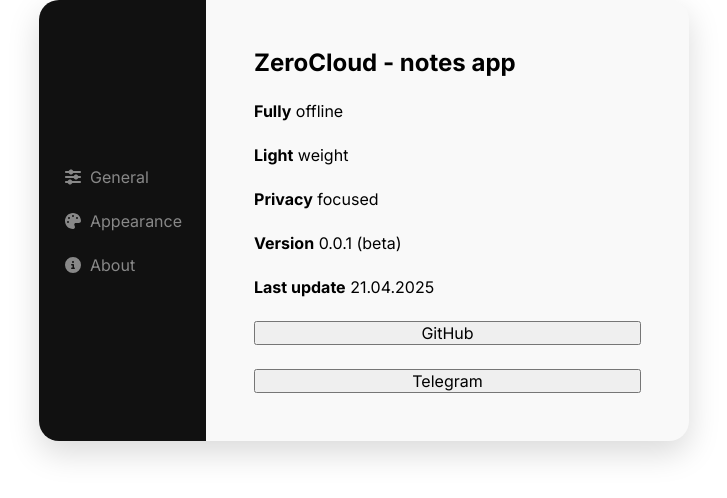
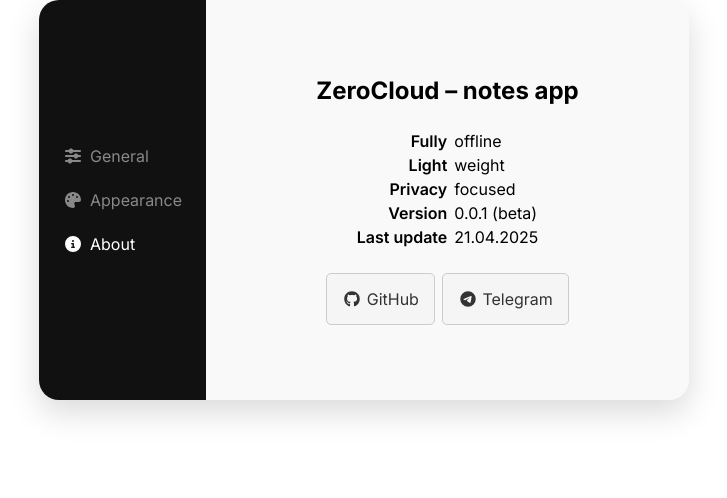
Before and after one commit to ZadniproIon/zero-cloud-notes-app, a React (Create React App) app in the folder react-app/: page / in a window 1280 px wide. Shown: the top 498 px of the page, without its empty margins (276-1003 px from the left). Built offline with nearby package versions, Linux system fonts and the light colour scheme.

Commit message:
did some stuff

```diff
--- a/react-app/src/components/SettingsModal.css
+++ b/react-app/src/components/SettingsModal.css
@@ -2,6 +2,7 @@
 #settings-modal {
     display: flex;
     flex-direction: row;
+    align-items: center;
     background-color: #F9F9F9;
     overflow: hidden;
     width: 650px;
@@ -9,7 +10,7 @@
     border-radius: 20px;
 
     box-shadow: 0px 12px 32px rgba(0, 0, 0, 0.15);
-
+    height: 400px;
 }
 
 #settings-modal-sidebar {
@@ -22,7 +23,7 @@
 
 
     padding: 1.5rem;
-
+    height: 100%;
 }
 
 #settings-modal-sidebar button {
@@ -39,10 +40,12 @@
 }
 
 /* also add for active */
-#settings-modal-sidebar button:hover {
+#settings-modal-sidebar button:hover,
+#settings-modal-sidebar button.active {
     cursor: pointer;
     color: #FFFFFF;
 }
+
 
 #settings-modal-content {
     flex: 1;
@@ -145,15 +148,6 @@
 }
 
 
-
-
-
-
-
-
-
-
-
 /* Full-width selector (circle in the pill) */
 .switch {
     position: relative;
@@ -200,3 +194,40 @@
   input:checked + .slider::before {
     transform: translateX(36px);  /* 78px width - knob width (36px) - left offset (3px * 2) */
   }
+
+
+/* About tab */
+#about h2 {
+    text-align: center;
+}
+.about-description {
+    display: flex;
+    justify-content: center;
+    gap: 7px;
+}
+
+.about-description p {
+    line-height: 1.5;
+}
+
+.about-left p {
+    font-weight: 600;
+    text-align: right;
+}
+
+.about-links {
+    display: flex;
+    flex-direction: row;
+    justify-content: center;
+    align-items: center;
+    gap: 7px;
+}
+
+.about-links a {
+    text-decoration: none;
+    color: #333333;
+    background-color: #F5F5F5;
+    padding: 15px;
+    border: 1px solid #CCCCCC;
+    border-radius: 5px;
+}
--- a/react-app/src/components/SettingsModal.js
+++ b/react-app/src/components/SettingsModal.js
@@ -1,21 +1,31 @@
 import './SettingsModal.css';
+import { useState } from 'react';
 import { FontAwesomeIcon } from '@fortawesome/react-fontawesome';
 import { faSliders, faPalette, faCircleInfo, faTrash, faUpload, faDownload, faCube } from '@fortawesome/free-solid-svg-icons';
+import { faGithub, faTelegram } from '@fortawesome/free-brands-svg-icons';
 
 
 export function SettingsModal() {
 
+    const [activeTab, setActiveTab] = useState('about');
+
     return (
         <div id="settings-modal">
             <div id="settings-modal-sidebar">
-                <button onclick="showTab('general')"><FontAwesomeIcon icon={faSliders} />General</button>
-                <button onclick="showTab('appearance')"><FontAwesomeIcon icon={faPalette} />Appearance</button>
-                <button onclick="showTab('about')"><FontAwesomeIcon icon={faCircleInfo} />About</button>
+                <button onClick={() => setActiveTab('general')} className={activeTab === 'general' ? 'active' : ''}>
+                    <FontAwesomeIcon icon={faSliders} />General
+                </button>
+                <button onClick={() => setActiveTab('appearance')} className={activeTab === 'appearance' ? 'active' : ''}>
+                    <FontAwesomeIcon icon={faPalette} />Appearance
+                </button>
+                <button onClick={() => setActiveTab('about')} className={activeTab === 'about' ? 'active' : ''}>
+                    <FontAwesomeIcon icon={faCircleInfo} />About
+                </button>
             </div>
             <div id="settings-modal-content">
 
                 {/* General tab */}
-                <div class="tab" id="general">
+                <div className={`tab ${activeTab === 'general' ? 'active' : ''}`} id="general">
                     <h2>Hello, dear user!</h2>
                     <div id='general-options-div'>
                         <div><p>Import dummy notes</p><button><FontAwesomeIcon icon={faCube} />Import</button></div>
@@ -27,7 +37,7 @@
                 </div>
 
                 {/* Appearance tab */}
-                <div class="tab" id="appearance">
+                <div className={`tab ${activeTab === 'appearance' ? 'active' : ''}`} id="appearance">
                     <label>Font size (note only)
                         <select>
                             <option>Small</option>
@@ -72,16 +82,42 @@
                 </div>
 
                 {/* About tab */}
-                <div class="tab active" id="about">
-                    <h2>ZeroCloud - notes app</h2>
-                    <p><strong>Fully</strong> offline</p>
-                    <p><strong>Light</strong> weight</p>
-                    <p><strong>Privacy</strong> focused</p>
-                    <p><strong>Version</strong> 0.0.1 (beta)</p>
-                    <p><strong>Last update</strong> 21.04.2025</p>
-                    <button>GitHub</button>
-                    <button>Telegram</button>
+                <div className={`tab ${activeTab === 'about' ? 'active' : ''}`} id="about">
+                    <h2>ZeroCloud – notes app</h2>
+
+                    <div className="about-description">
+                        <div className="about-left">
+                            <p>
+                            Fully<br/>
+                            Light<br/>
+                            Privacy<br/>
+                            Version<br/>
+                            Last update
+                            </p>
+                        </div>
+                        <div className="about-right">
+                            <p>
+                            offline<br/>
+                            weight<br/>
+                            focused<br/>
+                            0.0.1 (beta)<br/>
+                            21.04.2025
+                            </p>
+                        </div>
+                    </div>
+
+
+                    <div className="about-links">
+                        <a href="https://github.com/YourRepo" target="_blank" rel="noopener noreferrer">
+                            <FontAwesomeIcon icon={faGithub} /> GitHub
+                        </a>
+                        <a href="https://t.me/YourHandle" target="_blank" rel="noopener noreferrer">
+                            <FontAwesomeIcon icon={faTelegram} /> Telegram
+                        </a>
+                    </div>
+
                 </div>
+
             </div>
         </div>
 
--- a/react-app/src/components/Sidebar.js
+++ b/react-app/src/components/Sidebar.js
@@ -2,9 +2,6 @@
 import { faAnglesLeft, faGear, faPlus, faMagnifyingGlass } from '@fortawesome/free-solid-svg-icons';
 
 export function Sidebar() {
-
-
-
 
     return (
         <div id="sidebar">
@@ -37,7 +34,7 @@
                     <div className='note-div active-note'><p>This is the title of my note</p></div>
                     <div className='note-div'><p>Movie diary</p></div>
                     <div className='note-div'><p>Workout regime</p></div>
-                    <div className='note-div'><p>This note has a longer name</p></div>
+                    <div className='note-div'><p>This note has a longer name ffffffffff</p></div>
                     <div className='note-div'><p>Just a note</p></div>
                     <div className='note-div'><p>Just a note</p></div>
                     <div className='note-div'><p>Just a note</p></div>
--- a/react-app/src/index.css
+++ b/react-app/src/index.css
@@ -54,7 +54,6 @@
 #title-name-div p {
   font-weight: bold;
   color: #FFFFFF;
-
 }
 
 #title-name-div {
@@ -75,7 +74,7 @@
   color: #FFFFFF;
   cursor: pointer;
 
-  font-size: 1.25em;
+  font-size: 1.125em;
 }
 
 .sidebar-options-div-item {
```
Also changed, not shown: react-app/src/components/NoteWindow.js (+2 -8 lines).
